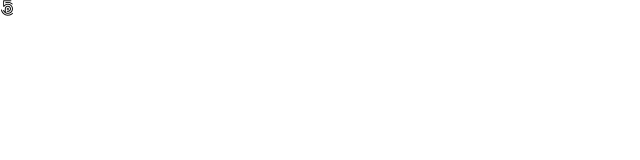
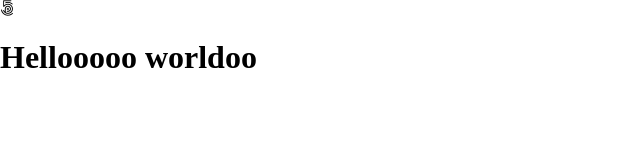
Before and after one commit to Daigogo/template-test, a plain HTML site: page index.html in a window 1280 px wide. Shown: the whole page, without its empty margins (0-640 px from the left). Drawn offline with Linux system fonts and the light colour scheme.

Commit message:
hello world

```diff
--- a/index.html
+++ b/index.html
@@ -10,6 +10,7 @@
 </head>
 <body>
     <i class="fab fa-500px"></i>
+    <h1>Hellooooo worldoo</h1>
    <!-- Script -->
    <script src="script.js"></script>
 </body>
```
